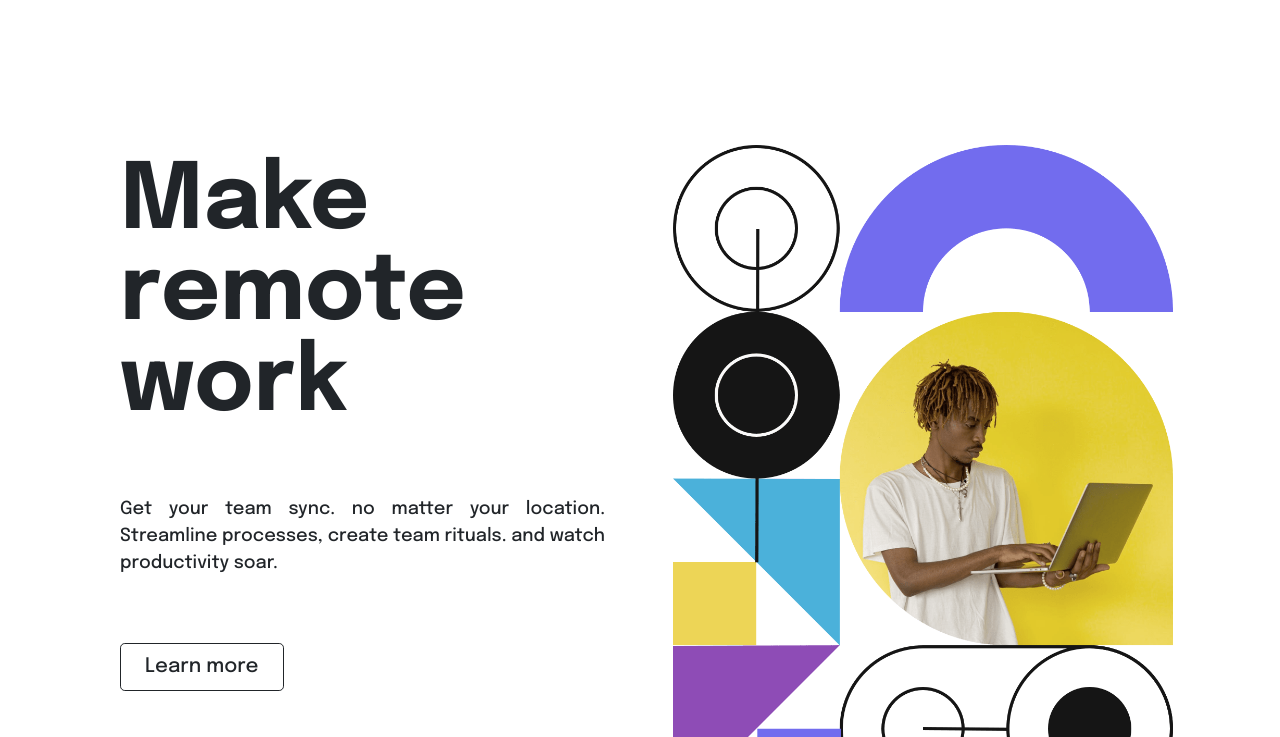
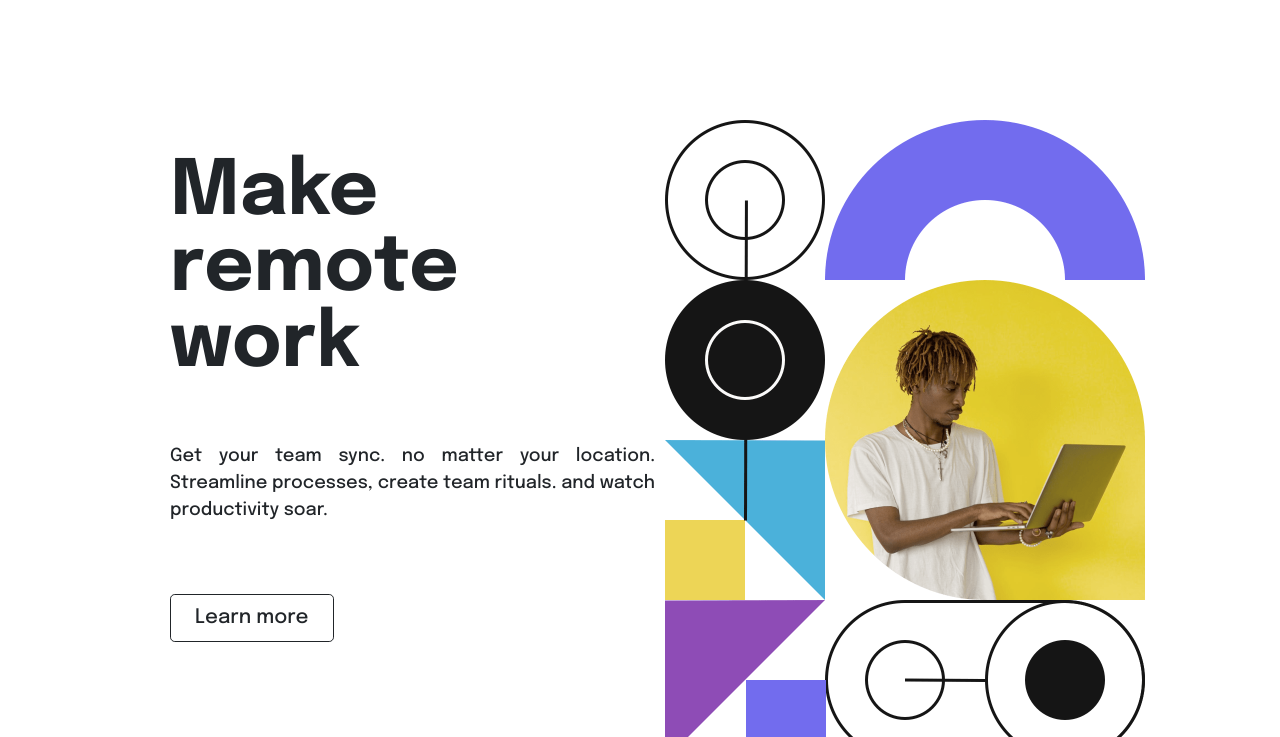
Before and after one commit to BYJESO/Challengeone, a plain HTML site: page index.html in a window 1280 px wide. Shown: the part 63-800 px from the top of the page. Drawn offline with nearby package versions, Linux system fonts and the light colour scheme.

Commit message:
Refactorizacion tamaños css

```diff
--- a/style.css
+++ b/style.css
@@ -6,7 +6,7 @@
 }
 
 nav.navbar {
-  padding: 20px 30px 10px 30px;
+  padding: 20px 30px 20px 30px;
 }
 
 a.space-in {
@@ -52,15 +52,14 @@ button.btn-login:hover {
 /* <-------------MAIN----------> */
 
 .pb {
-  padding: 80px 90px 100px 120px;
+  padding: 70px 130px 120px 170px;
 }
 
 h1.text-hero {
-  padding-top: 70px;
-  font-size: 91px;
+  padding-top: 68px;
+  font-size: 76px;
   font-weight: 700;
-  max-width: 596px;
-  text-align: left;
+  max-width: 510px;
 }
 
 p.text-hero {
@@ -68,12 +67,21 @@ p.text-hero {
   font-size: 18px;
   font-weight: 400;
   text-align: justify;
-  padding-top: 50px;
-  padding-bottom: 50px;
+  padding-top: 44px;
+  padding-bottom: 54px;
+}
+
+.px-4 {
+  padding-right: 34px !important;
+  padding-left: 34px !important;
+}
+
+.btn-lg {
+  padding: 15px;
 }
 
 div.partner {
-  padding-top: 130px;
+  padding-top: 110px;
 }
 
 .partner {
@@ -83,11 +91,15 @@ div.partner {
   gap: 40px;
 }
 .img-partner {
-  width: 100px;
+  width: 82px;
+}
+
+.img-fluid {
+  height: 640px;
 }
 
 .img-hero {
-  width: 500px;
+  width: 480px;
   height: auto;
 }
 
```
